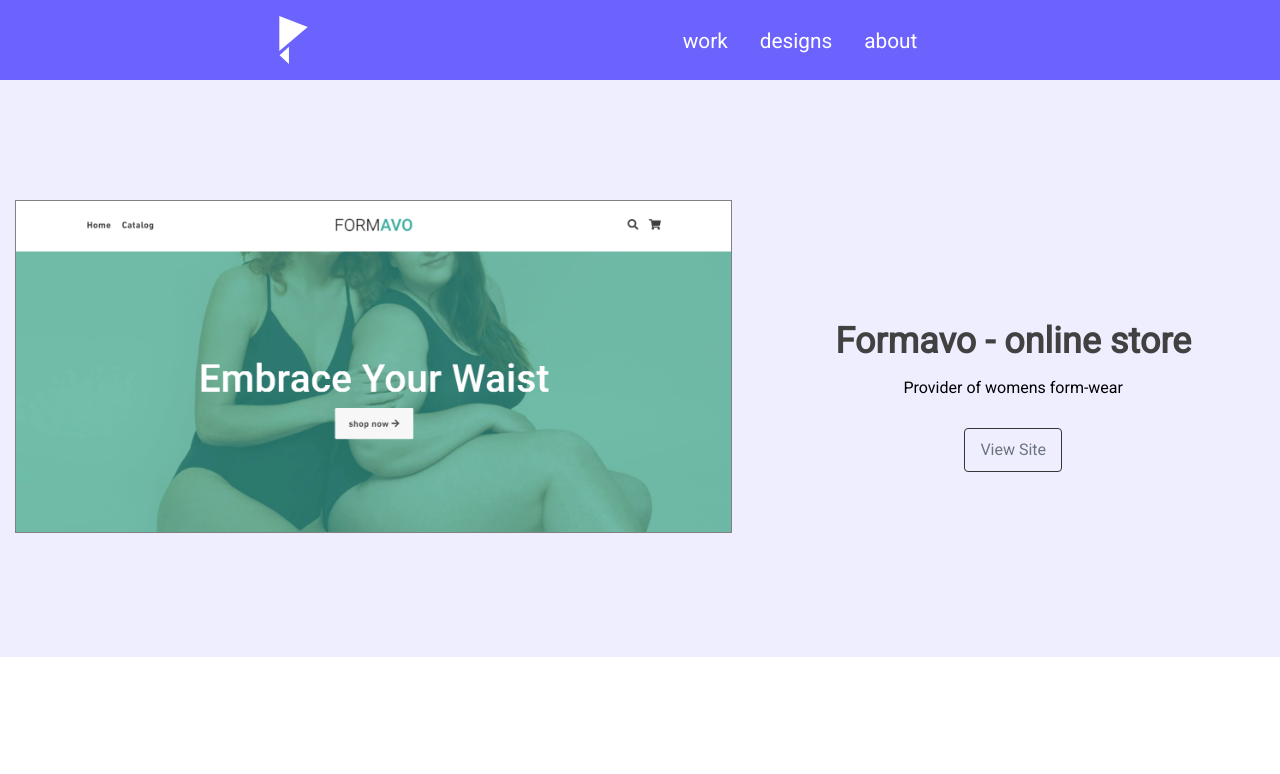
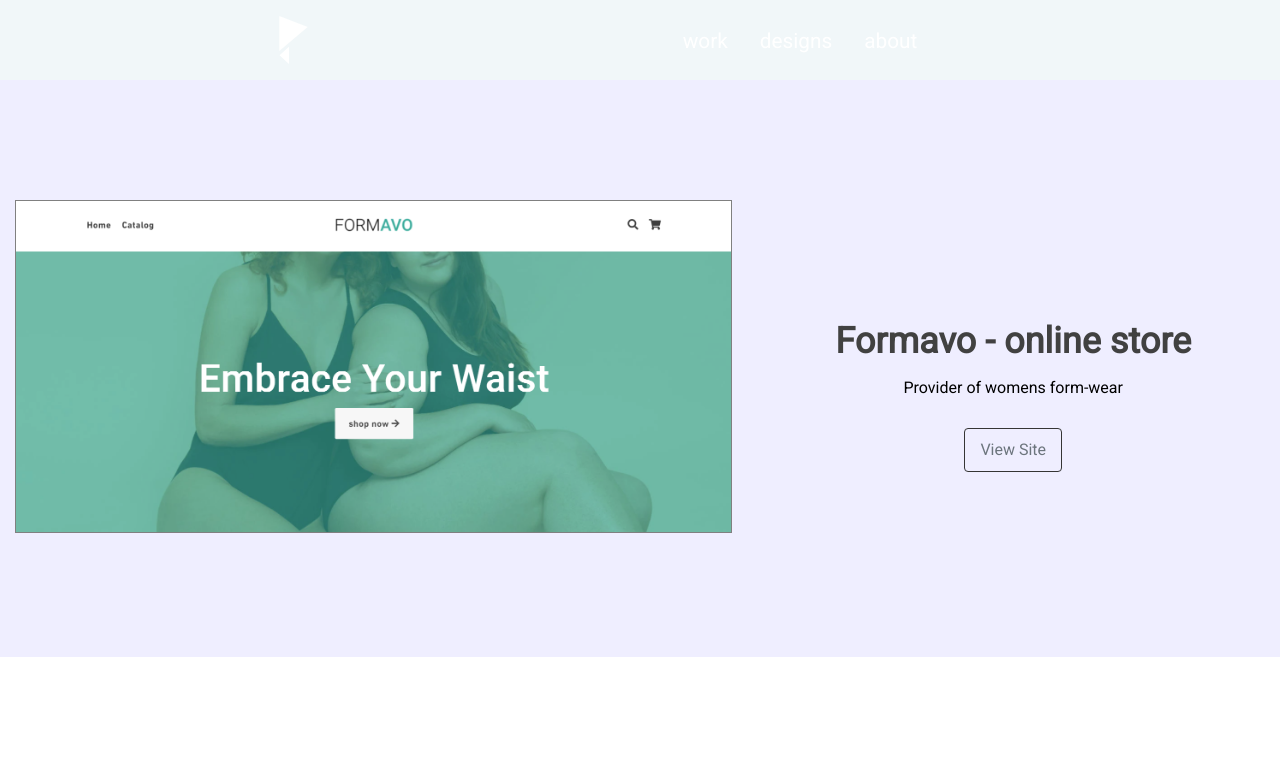
Before and after one commit to kpsylvester/portfolio, a plain HTML site: page index.html in a window 1280 px wide. Shown: the top 774 px of the page. Drawn offline with nearby package versions, Linux system fonts and the light colour scheme.

Commit message:
Update main-2.css

```diff
--- a/css/main-2.css
+++ b/css/main-2.css
@@ -256,7 +256,7 @@ header {
     margin: 0 auto;
     max-width: 100%;
     height: 80px;
-	background-color: #6C63FF;
+	background-color: #F1F7F9;
     top: 0; /* this makes the menu stay at the top*/
     position: -webkit-sticky;
     position: sticky;
```
